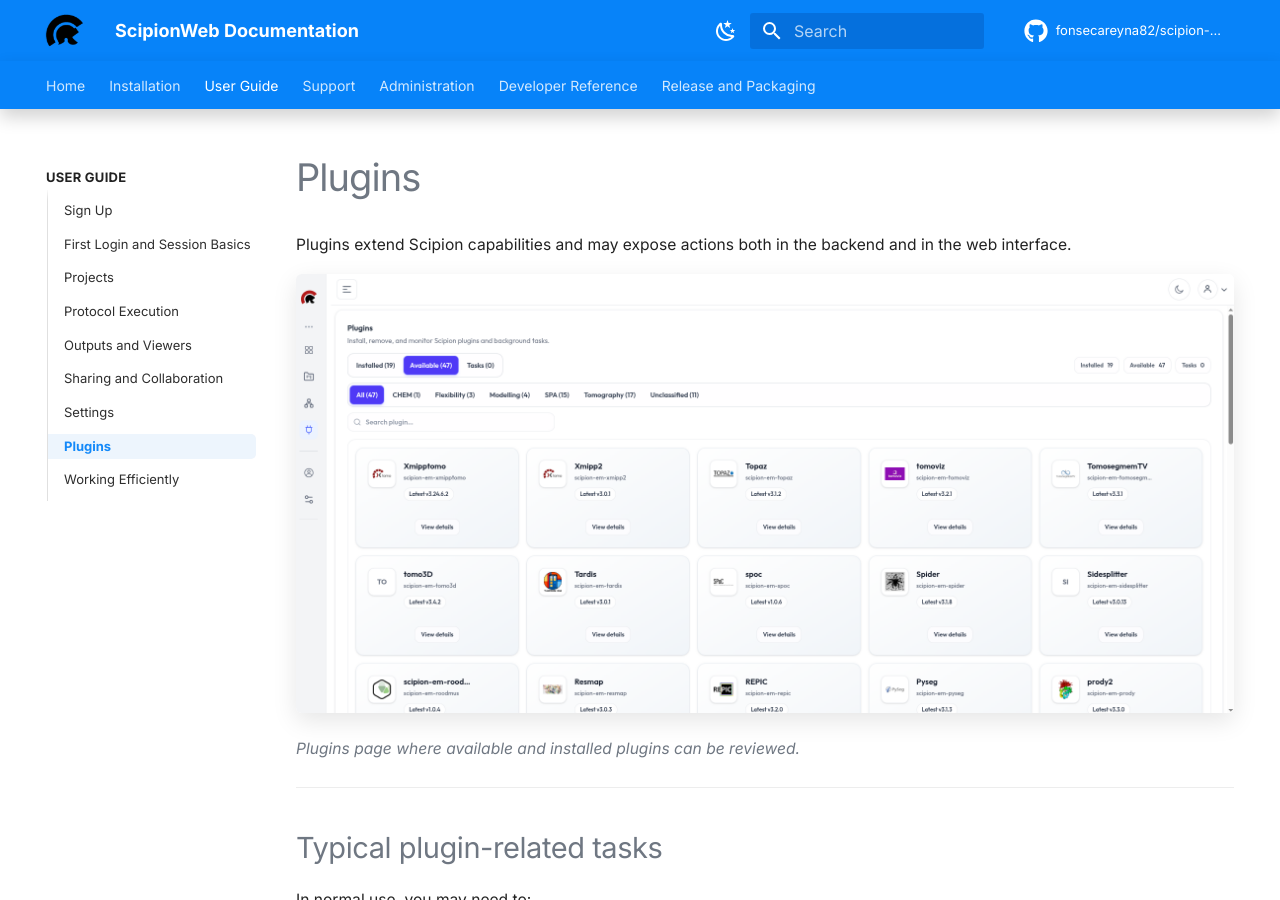
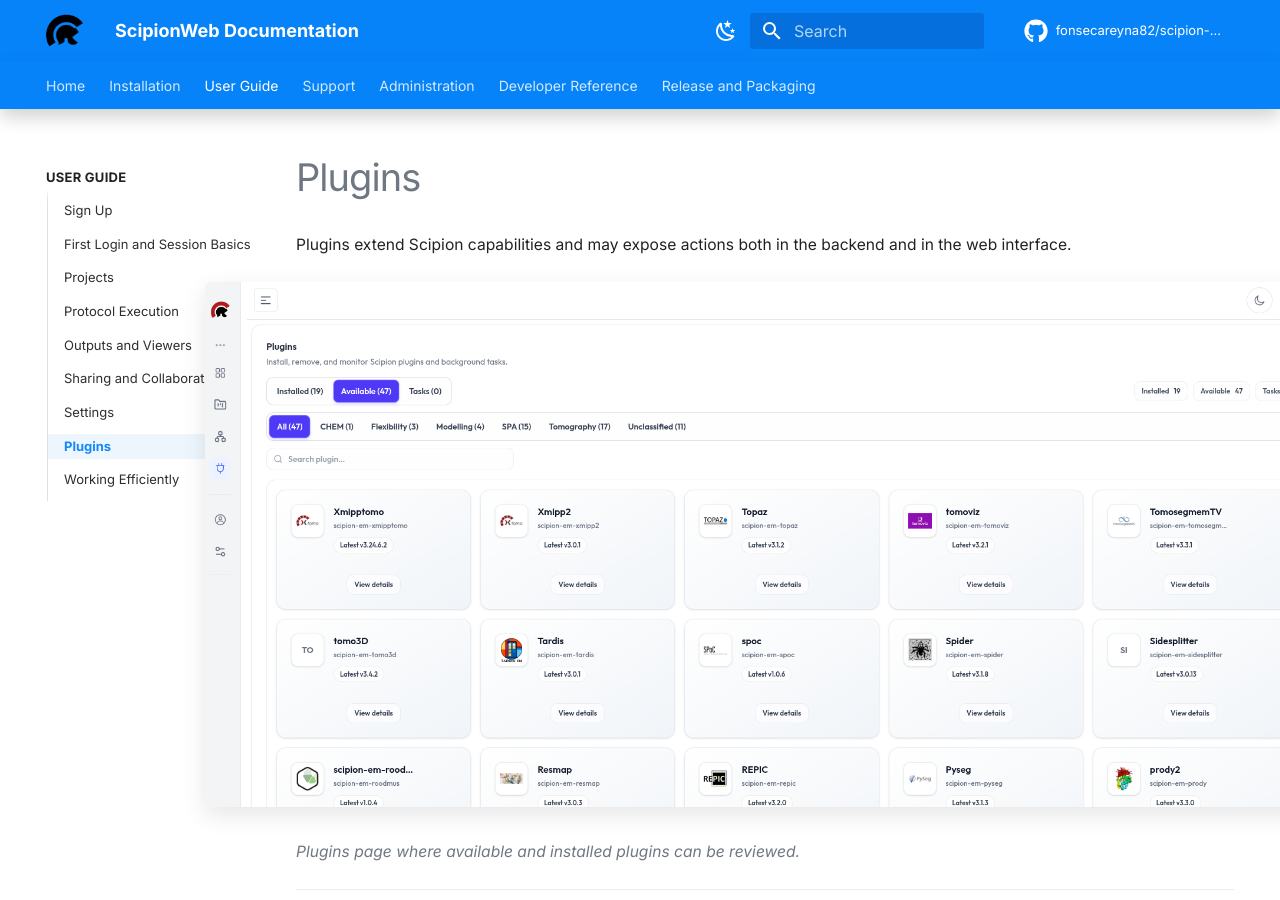
Before and after one commit to fonsecareyna82/scipion-docs, an MkDocs documentation site: the page built from docs/user-guide/plugins.md, in a window 1280 px wide and 900 px high. Built offline with MkDocs 1.6.1 and Material for MkDocs 9.7.7, drawn with Linux system fonts in a browser that asks for light colours; comment, search, counter and statistics services are not loaded; the version menu is left out.

Commit message:
Improve plugins screenshot

```diff
--- a/docs/user-guide/plugins.md
+++ b/docs/user-guide/plugins.md
@@ -7,7 +7,7 @@
 
 Plugins extend Scipion capabilities and may expose actions both in the backend and in the web interface.
 
-![Plugins page](../assets/images/screenshots/user-guide/plugins-page.png)
+<img src="../../assets/images/screenshots/user-guide/plugins-page.png" alt="Plugins page" style="display:block;width:min(1120px,calc(100vw - 2rem));max-width:none;height:auto;margin:1.2rem 0 1.6rem 50%;transform:translateX(-50%);" />
 
 *Plugins page where available and installed plugins can be reviewed.*
 
```
